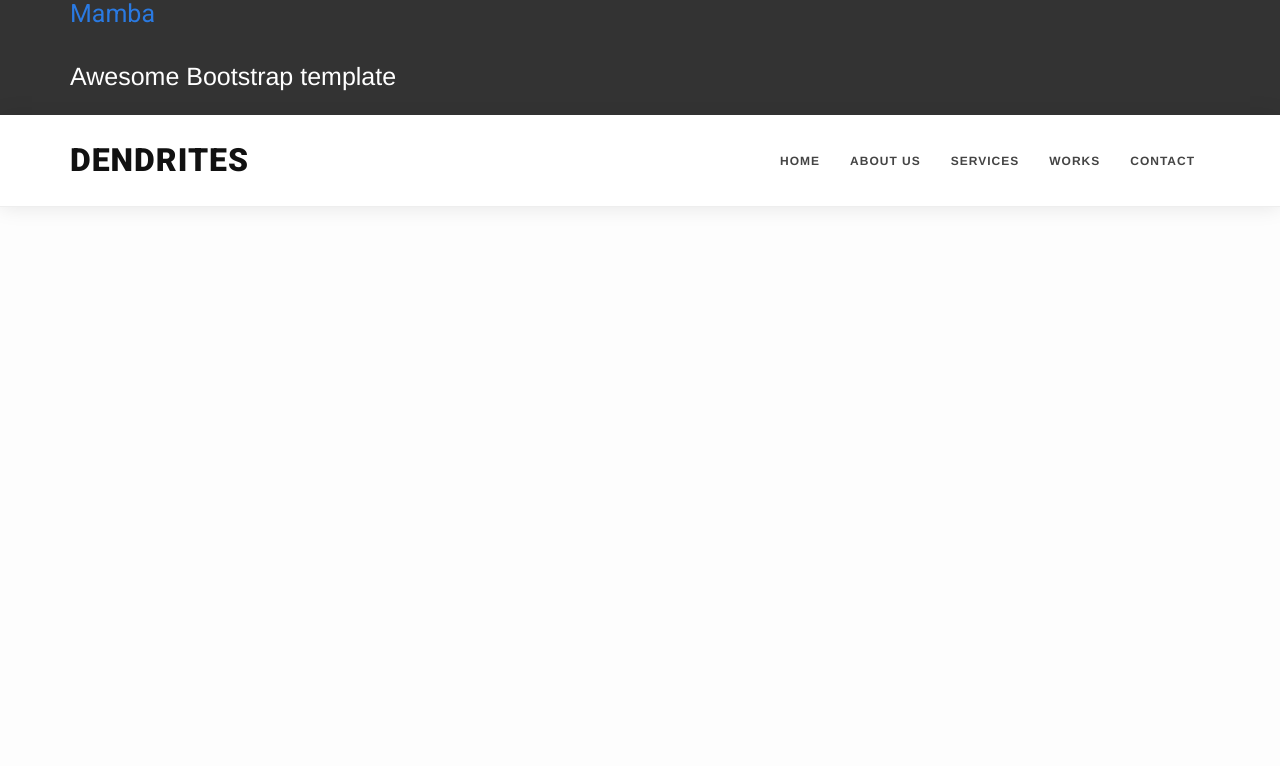
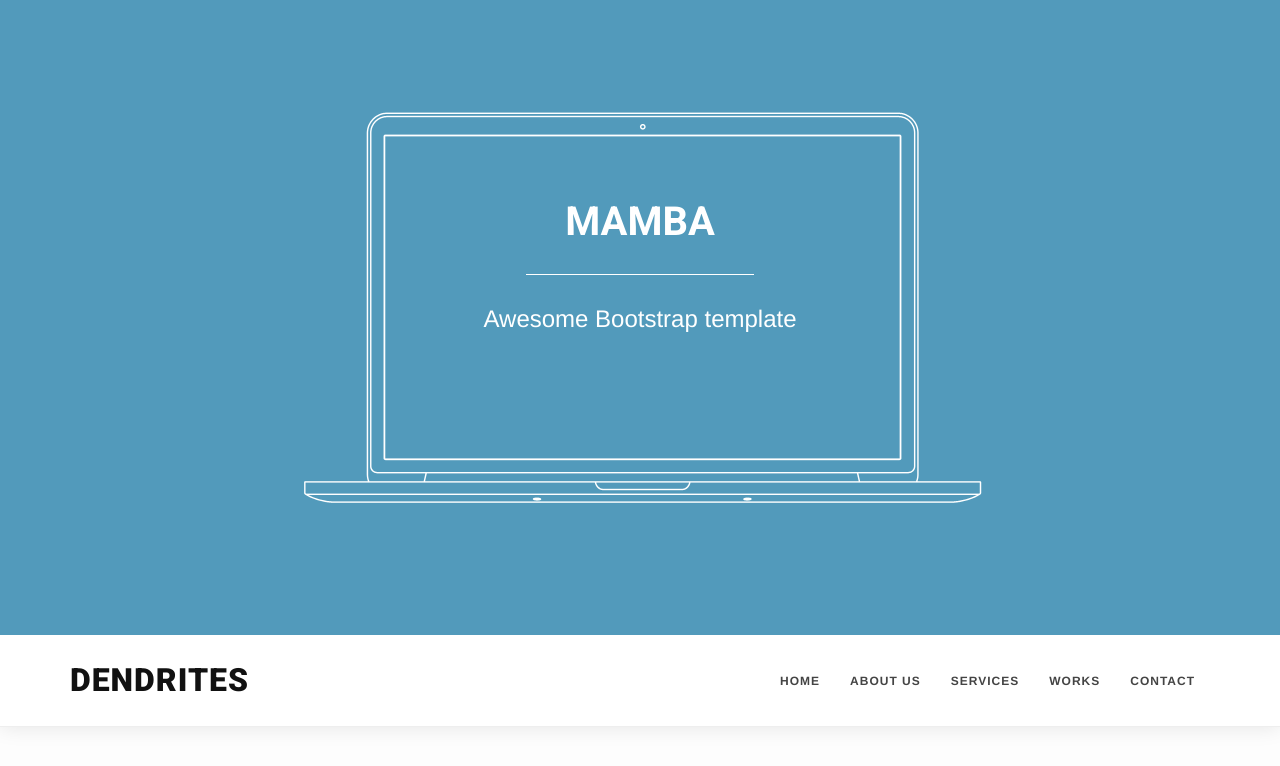
Before and after one commit to sghgw/dendrites, a Jekyll site: the page built from index.html, in a window 1280 px wide. Shown: the top 766 px of the page. Built offline with Jekyll 4.4.1, drawn with Linux system fonts in a browser that asks for light colours; some web fonts are replaced.

Commit message:
Added intro styling

```diff
--- a/css/style.css
+++ b/css/style.css
@@ -153,6 +153,62 @@ blockquote strong {
 	font-weight: 900;
 	margin-top: 20px;
 }
+
+
+/* ================================
+Intro
+================================= */
+
+#intro{
+    height:635px;
+    width:100%;
+    background-color: #529abb;
+    background-image: url(../img/bg-mac.png);
+    background-position:center;
+    background-repeat:no-repeat;
+    overflow-y:hidden;
+    text-align:center;
+    position:relative;
+}
+.intro-text {
+  position:relative;
+  width:100%;
+  margin-top:200px;
+  z-index:1000;
+}
+#intro .brand img {
+  width: 6%;
+  margin-bottom: 16px;
+}
+.intro-text h1 a {
+  color:#fff;
+  text-align:center;
+  font-weight: 700;
+  font-size: 40px;
+  line-height:1.1em;
+  padding-top:30px;
+  text-transform: uppercase;
+}
+.intro-text h1 a:hover {
+  text-decoration: none;
+}
+
+.line-spacer {
+  width: 20%;
+  margin:0 auto;
+  margin-top: 20px;
+  margin-bottom: 25px;
+  border-bottom:1px solid #fff;
+}
+
+.intro-text p span {
+  color:#fff;
+  font-size: 24px;
+  text-align:center;
+  font-weight: 300;
+}
+
+
 
 
 /* ------- Navigation ------------ */
@@ -402,158 +458,6 @@ hr.bold {
 
 .text-light {
 	color: #fff;
-}
-
-
-
-/* ===========================
---- Intro
-============================ */
-
-.intro {
-	width:100%;
-	position:relative;
-	padding:0;
-}
-.intro-inner {
-	width:100%;
-	position:relative;
-	padding:120px 0 20px;
-}
-
-.brand-heading {
-    font-size: 40px;
-}
-
-.intro-text {
-    font-size: 18px;
-}
-
-
-/* ====  slider ==== */
-
-/* Header */
-
-section#intro {
-	padding:0;
-	width: 100%;
-	background: #333;
-}
-
-/* Carousel Styles */
-
-.carousel-inner img {
-    width: 100%;
-    max-height: 650px;
-}
-
-.carousel-control {
-    width: 0;
-}
-
-.carousel-control.left,
-.carousel-control.right {
-	opacity: 1;
-	filter: alpha(opacity=100);
-	background-image: none;
-	background-repeat: no-repeat;
-	text-shadow: none;
-}
-
-.carousel-control.left span {
-	padding: 0;
-}
-
-.carousel-control.right span {
-	padding: 0;
-}
-
-.carousel-control .glyphicon-chevron-left,
-.carousel-control .glyphicon-chevron-right,
-.carousel-control .icon-prev,
-.carousel-control .icon-next {
-	position: absolute;
-	top: 45%;
-	z-index: 5;
-	display: inline-block;
-}
-
-.carousel-control .glyphicon-chevron-left,
-.carousel-control .icon-prev {
-	left: 30px;
-}
-
-.carousel-control .glyphicon-chevron-right,
-.carousel-control .icon-next {
-	right: 30px;
-}
-
-
-
-.carousel-control.left span:hover,
-.carousel-control.right span:hover {
-	opacity: .7;
-	filter: alpha(opacity=70);
-}
-
-.carousel-inner > .item {
-  margin-left:0;
-  margin-top:0;
-  margin-bottom:0;
-  padding-left: 0;
-  width: 100%;
-  height: auto;
-}
-.carousel-inner > .item > img,
-.carousel-inner > .item > a > img {
-  display: block;
-  max-width: 100%;
-  height: auto;
-  margin-left:0;
-  padding-left: 0;
-}
-
-
-/* Carousel Header Styles */
-.header-text {
-    position: absolute;
-    top: 20%;
-    left: 1.8%;
-    right: auto;
-    width: 96.66666666666666%;
-    color: #fff;
-}
-
-.header-text h2 {
-    font-size: 40px;
-}
-
-.header-text h2 span {
-	padding: 10px;
-	color: #fff;
-	text-transform: uppercase;
-}
-
-.header-text h3 span {
-	color: #fff;
-}
-
-.btn-min-block {
-    min-width: 170px;
-    line-height: 26px;
-}
-
-.btn-theme {
-    color: #fff;
-    background-color: transparent;
-    border: 2px solid #fff;
-    margin-right: 15px;
-}
-
-.btn-theme:hover {
-    color: #000;
-    background-color: #fff;
-    border-color: #fff;
 }
 
 /* ===========================
```
